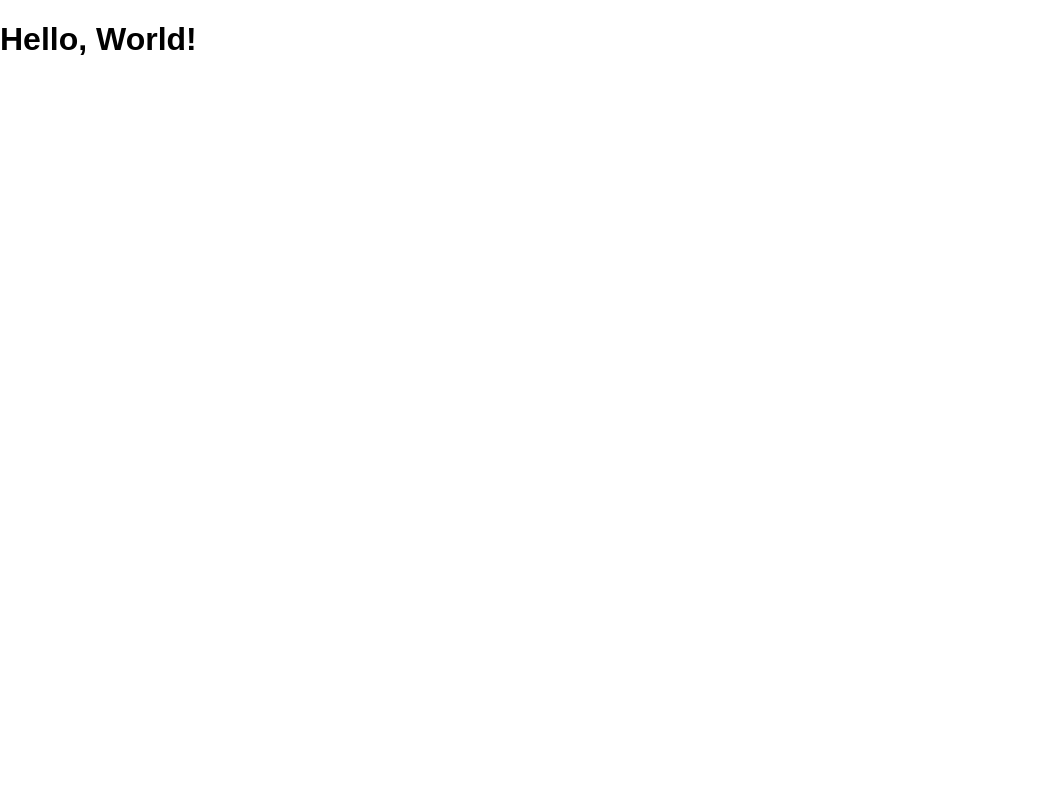
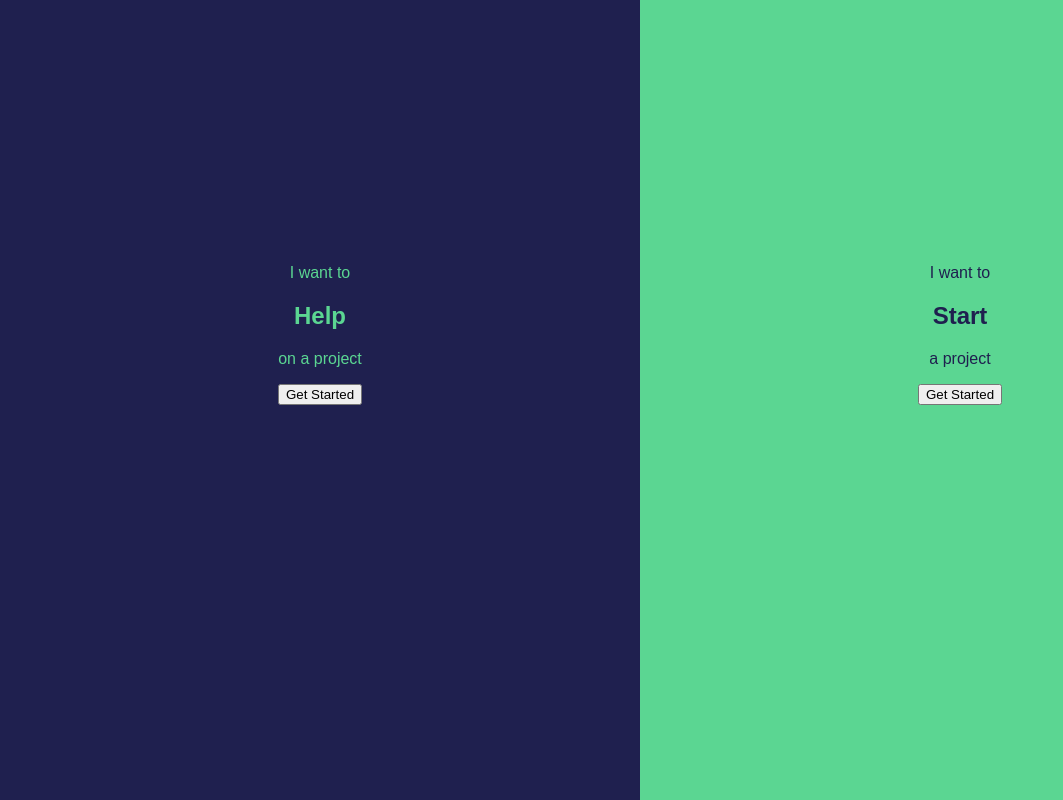
Before and after one commit to DannMcC/skyway, a React app: page / in a window 1280 px wide. Shown: the whole page, without its empty margins (0-1063 px from the left). Built offline with nearby package versions, Linux system fonts and the light colour scheme.

Commit message:
home page

```diff
--- a/src/components/App.js
+++ b/src/components/App.js
@@ -1,11 +1,10 @@
 import React, { Component } from 'react'
+import Home from './home/Home'
 
 class App extends Component {
 
   render () {
-    return <div>
-      <h1>Hello, World!</h1>
-    </div>
+    return <div><Home /></div>
   }
 }
 
--- /dev/null
+++ b/src/components/home/Home.js
@@ -0,0 +1,27 @@
+import React, { Component } from 'react'
+
+class Home extends Component {
+
+  render () {
+    return <div className='landing'>
+      <container className='help'>
+        <section className='help-text'>
+          <p>I want to</p>
+          <h1>Help</h1>
+          <p>on a project</p>
+          <button>Get Started</button>
+        </section>
+      </container>
+      <container className='start'>
+        <section className='start-text'>
+          <p>I want to</p>
+          <h1>Start</h1>
+          <p>a project</p>
+          <button>Get Started</button>
+        </section>
+      </container>
+    </div>
+  }
+}
+
+export default Home
--- /dev/null
+++ b/src/components/home/Home.scss
@@ -0,0 +1,28 @@
+.landing {
+  display: flex;
+  height: 100vh;
+  justify-content: space-around;
+  //align-items: center;
+
+  .help {
+    background-color: #1f204f;
+    flex: 1;
+
+    .help-text {
+      margin-top: 33vh;
+      color: #5bd692;
+      text-align: center;
+    }
+  }
+
+  .start {
+    flex: 1;
+    background-color: #5bd692;
+
+    .start-text {
+      margin-top: 33vh;
+      color: #1f204f;
+      text-align: center;
+    }
+  }
+}
--- a/src/styles/screen.scss
+++ b/src/styles/screen.scss
@@ -12,3 +12,5 @@ body {
   margin: 0;
   font: $base-text-size / 1 $base-font-family;
 }
+
+@import '../components/home/Home';
```
